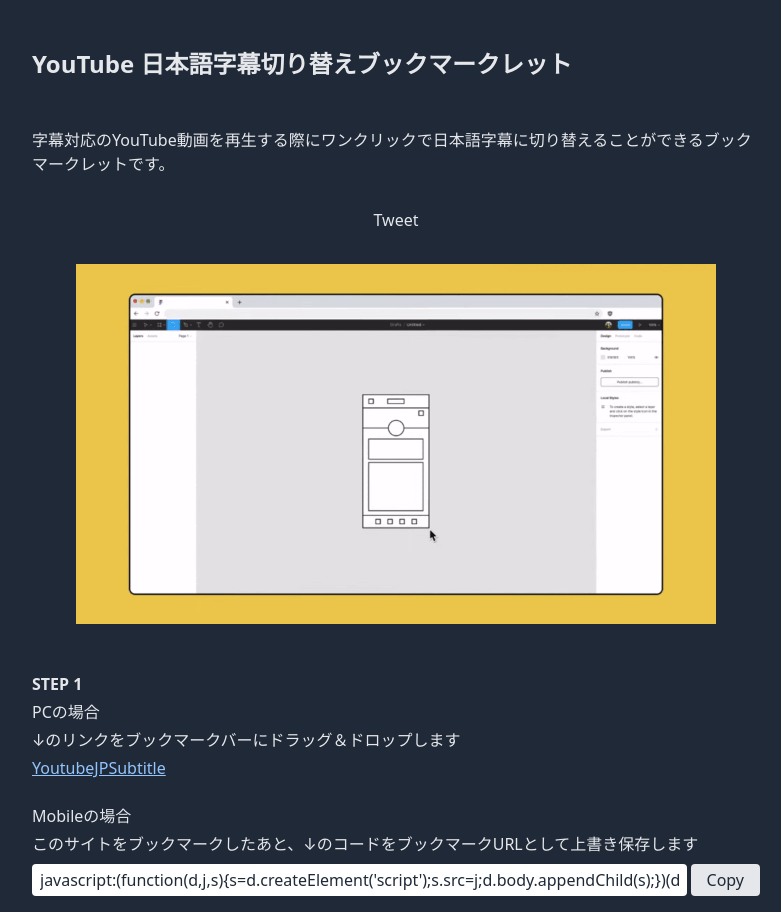
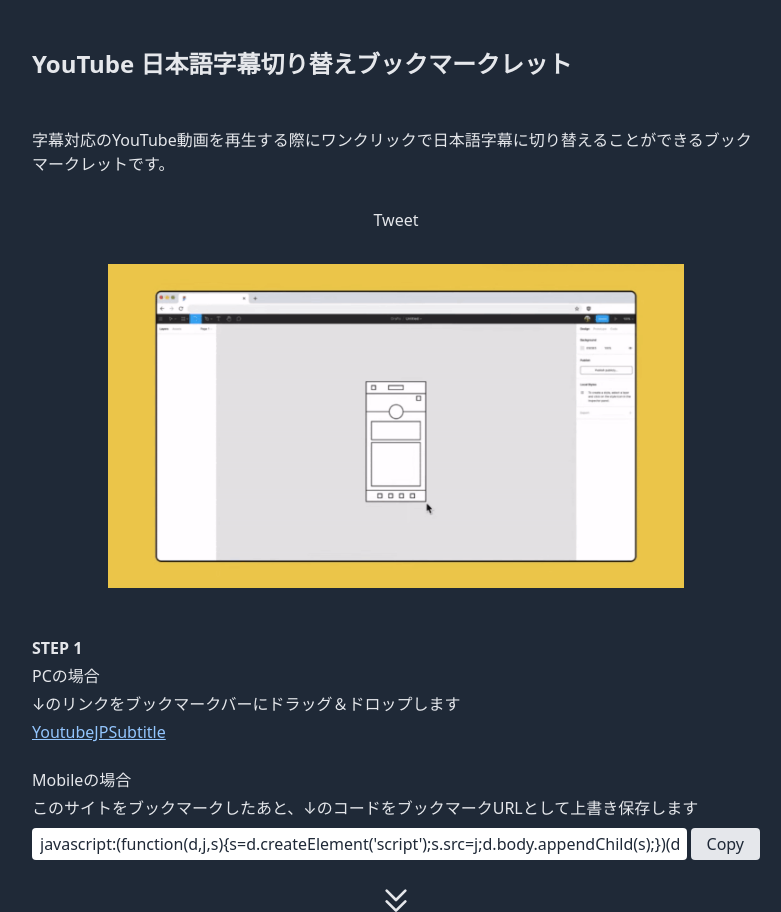
Before and after one commit to hilotter/youtube_jp_subtitle, a website: page index.html in a window 1280 px wide. Shown: the top 912 px of the page, without its empty margins (244-1025 px from the left). Drawn offline with nearby package versions, Linux system fonts and the light colour scheme.

Commit message:
add image width

```diff
--- a/index.html
+++ b/index.html
@@ -50,6 +50,7 @@
               </div>
               <div class="flex justify-center mt-8">
                 <img
+                  class="w-full max-w-xl"
                   src="https://hilotter.github.io/youtube_jp_subtitle/images/youtube_subtitle.gif"
                   alt="subtitle swiching"
                 />
```
